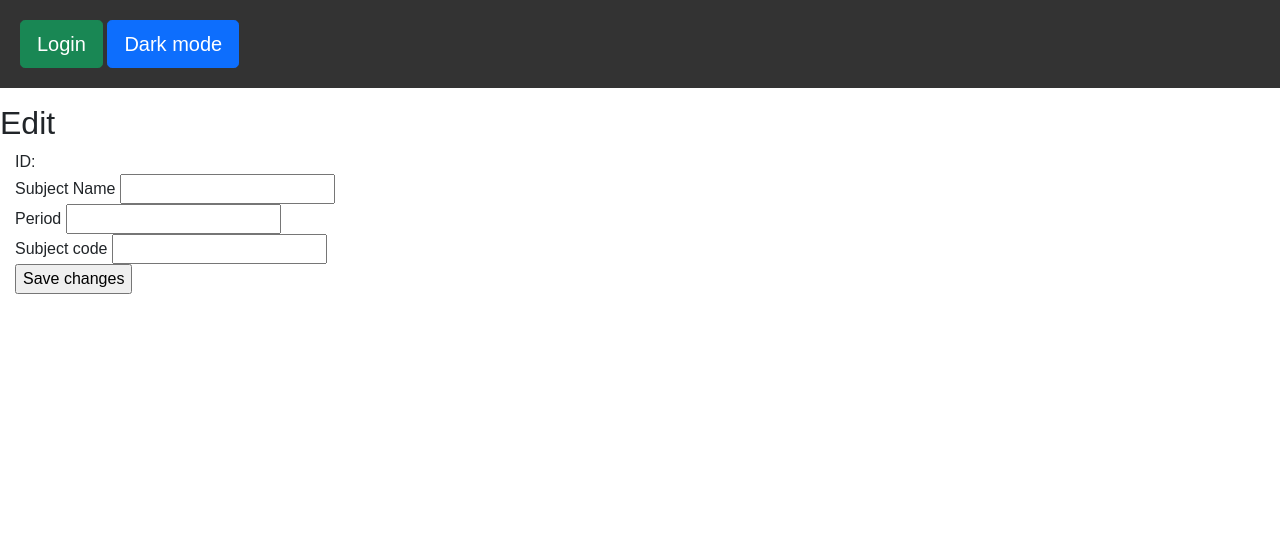
After one commit to LiamNaidoo/Subject-selector, a Flask app: template FlaskWebProject1/templates/edit_subject.html in a window 1280 px wide. The commit adds this page. Shown: the top 534 px of the page. Run offline with Flask 2, Linux system fonts and the light colour scheme; the template is opened without the code that fills it, so the values that code supplies are empty; some web fonts are replaced.

Commit message:
Edit subject

```diff
--- a/FlaskWebProject1/app.py
+++ b/FlaskWebProject1/app.py
@@ -162,6 +162,52 @@ def edit():
                 result = cursor.fetchone()
         return render_template('edit.html', result=result)              # returns user to edit.html
 
+
+
+
+# edit_subject route that
+@app.route('/edit_subject', methods =['GET', 'POST'])
+def edit_subject():
+
+
+    if session['role'] != 'admin' and str(session['id']) != request.args['id']:
+        return abort(403)                                                                   # Everyone else will receive error 403, error 403 is a forbiden error
+    if request.method == 'POST':
+        with create_connection() as connection:
+            with connection.cursor() as cursor:
+                cursor.execute("""UPDATE subject_table SET
+                                subeject_name = %s,
+                                period = %s,
+                                subject_code = %s,
+                              WHERE id = %s
+                                """
+
+                                ,(
+                     request.form['subject_name'],
+                     request.form['subject_code'],
+                     request.form['id'])
+                    )
+
+
+
+
+                connection.commit()
+            return redirect('/')
+        return 'success'
+    else:
+        with create_connection() as connection:
+            with connection.cursor() as cursor:
+
+                # selects all from users_table where id is unique
+                sql = "SELECT * FROM subject_table WHERE id = %s"
+                values = (request.args['id'])
+                cursor.execute(sql, values)
+                result = cursor.fetchone()
+        return render_template('edit_subject.html', result=result)              # returns user to edit_subject.html
+
+
+
+
 # Admin user dashboard route
 @app.route('/dashboard')
 def list_users():
@@ -235,6 +281,8 @@ def select():
 # ADD SUBJECT FROM USER
 @app.route('/add_subject', methods=['GET', 'POST'])
 def add_movie():
+    if session['role'] != 'admin':
+        return redirect('/')
     if request.method == 'POST':
 
         with create_connection() as connection:
@@ -249,14 +297,6 @@ def add_movie():
 
                 connection.commit()
 
-                # User can select a subject (subject_name) from subject_table
-                cursor.execute("SELECT * FROM subject_table WHERE subject_name = %s", request.form['subject_name'])
-                result = cursor.fetchone()
-                subject_id = result['id']
-
-                # Inserts values into connect to save and store it into database.
-                cursor.execute("INSERT INTO connect (user_id, subject_id) VALUES (%s, %s)", (request.args['id'], subject_id))
-                connection.commit()
             return redirect('/')
         return 'success'
 
--- /dev/null
+++ b/FlaskWebProject1/templates/edit_subject.html
@@ -0,0 +1,30 @@
+{% extends '_layout.html' %}
+
+{% block content %}
+
+<h2>Edit {{ result.subject_name}}</h2>
+
+<!--saving changes to the database-->
+<form method="post" enctype="multipart/form-data">
+
+    <label for="id" type="hidden">ID: </label>
+    <input id="id" type="hidden" name="id" required value="{{result.id}}" />
+    <br />
+
+    <label for="sb">Subject Name</label>
+    <input id="sb" type="text" name="subject_name" required value="{{ result.subject_name}}" />
+    <br />
+
+    <label for="pr">Period</label>
+    <input id="pr" type="text" name="period" required value="{{ result.period}}" />
+    <br />
+
+    <label for="sc">Subject code</label>
+    <input id="sc" type="text" name="subject_code" required value="{{ result.subject_code}}" />
+    <br />
+
+    <input type="submit" value="Save changes" />
+
+</form>
+
+{% endblock %}
```
Also changed, not shown: FlaskWebProject1/templates/index.html (+10 -4 lines), 1 other file.
